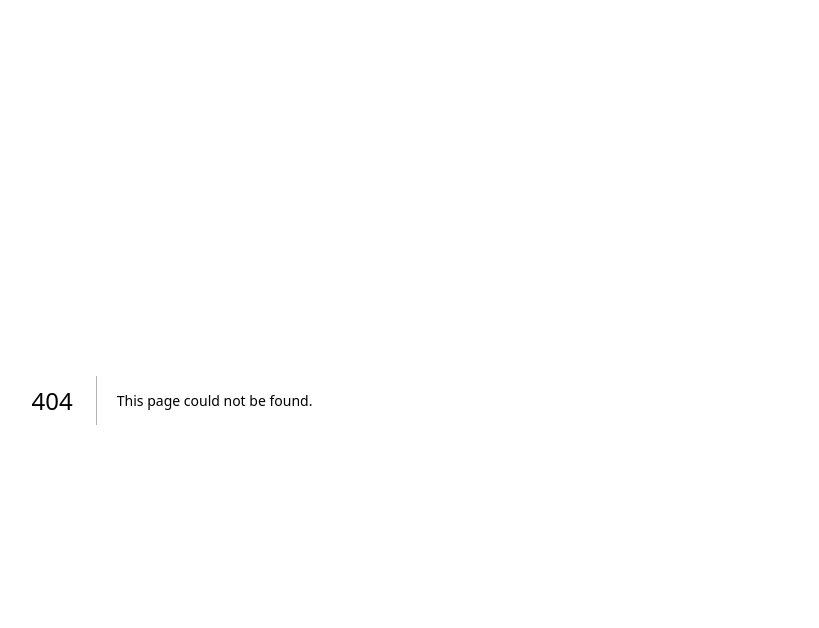
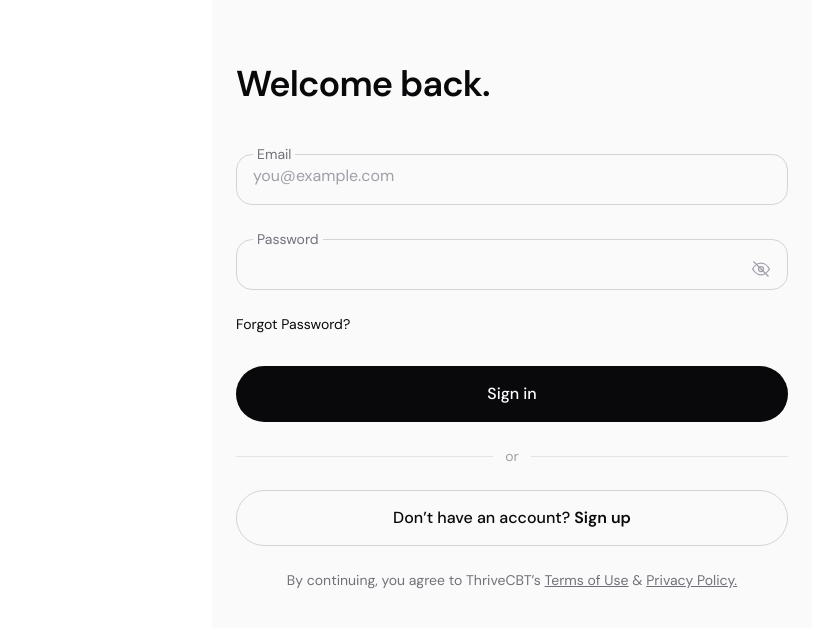
Before and after one commit to chidoziemfrancis/thriveCBT, a Next.js app in the folder pwa/: page /sign-in in a window 1280 px wide. Before the commit this address had no page. Shown: the top 628 px of the page, without its empty margins (128-947 px from the left). Built offline with nearby package versions, Linux system fonts and the light colour scheme.

Commit message:
feat: implement authentication and password reset pages

```diff
--- /dev/null
+++ b/pwa/app/forgot-password/page.tsx
@@ -0,0 +1,45 @@
+"use client";
+
+import Link from "next/link";
+
+export default function ForgotPasswordPage() {
+  return (
+    <div className="flex flex-1 flex-col bg-zinc-50 px-6 pt-16">
+      <h1 className="text-4xl font-semibold tracking-tight text-zinc-950">
+        Reset password.
+      </h1>
+      <p className="mt-3 text-sm text-zinc-500">
+        Enter your email and we&rsquo;ll send you a link to reset your password.
+      </p>
+
+      <form className="mt-10 flex flex-col gap-6">
+        <fieldset className="rounded-2xl border border-zinc-300 px-4 pb-4">
+          <legend className="px-1 text-sm text-zinc-500">
+            Email
+          </legend>
+          <input
+            type="email"
+            name="email"
+            autoComplete="email"
+            placeholder="you@example.com"
+            className="w-full bg-transparent text-base text-zinc-950 outline-none placeholder:text-zinc-400"
+          />
+        </fieldset>
+
+        <button
+          type="submit"
+          className="mt-2 flex h-14 w-full items-center justify-center rounded-full bg-zinc-950 text-base font-medium text-white"
+        >
+          Send reset link
+        </button>
+      </form>
+
+      <Link
+        href="/sign-in"
+        className="mt-6 text-center text-sm text-zinc-950 underline-offset-2 hover:underline"
+      >
+        Back to sign in
+      </Link>
+    </div>
+  );
+}
--- /dev/null
+++ b/pwa/app/sign-in/page.tsx
@@ -0,0 +1,109 @@
+"use client";
+
+import { useState } from "react";
+import Link from "next/link";
+
+export default function SignInPage() {
+  const [showPassword, setShowPassword] = useState(false);
+
+  return (
+    <div className="flex flex-1 flex-col bg-zinc-50 px-6 pt-16">
+      <h1 className="text-4xl font-semibold tracking-tight text-zinc-950">
+        Welcome back.
+      </h1>
+
+      <form className="mt-10 flex flex-col gap-6">
+        <fieldset className="rounded-2xl border border-zinc-300 px-4 pb-4">
+          <legend className="px-1 text-sm text-zinc-500">
+            Email
+          </legend>
+          <input
+            type="email"
+            name="email"
+            autoComplete="email"
+            placeholder="you@example.com"
+            className="w-full bg-transparent text-base text-zinc-950 outline-none placeholder:text-zinc-400"
+          />
+        </fieldset>
+
+        <fieldset className="relative rounded-2xl border border-zinc-300 px-4 pb-4">
+          <legend className="px-1 text-sm text-zinc-500">
+            Password
+          </legend>
+          <input
+            type={showPassword ? "text" : "password"}
+            name="password"
+            autoComplete="current-password"
+            className="w-full bg-transparent text-base text-zinc-950 outline-none"
+          />
+          <button
+            type="button"
+            onClick={() => setShowPassword((v) => !v)}
+            aria-label={showPassword ? "Hide password" : "Show password"}
+            className="absolute right-4 top-1/2 -translate-y-1/2 text-zinc-400"
+          >
+            {showPassword ? (
+              <svg width="20" height="20" viewBox="0 0 24 24" fill="none">
+                <path
+                  d="M2 12s3.5-7 10-7 10 7 10 7-3.5 7-10 7-10-7-10-7Z"
+                  stroke="currentColor"
+                  strokeWidth="1.5"
+                />
+                <circle cx="12" cy="12" r="3" stroke="currentColor" strokeWidth="1.5" />
+              </svg>
+            ) : (
+              <svg width="20" height="20" viewBox="0 0 24 24" fill="none">
+                <path
+                  d="M2 12s3.5-7 10-7 10 7 10 7-3.5 7-10 7-10-7-10-7Z"
+                  stroke="currentColor"
+                  strokeWidth="1.5"
+                />
+                <circle cx="12" cy="12" r="3" stroke="currentColor" strokeWidth="1.5" />
+                <path d="M3 3l18 18" stroke="currentColor" strokeWidth="1.5" />
+              </svg>
+            )}
+          </button>
+        </fieldset>
+
+        <Link
+          href="/forgot-password"
+          className="text-sm text-zinc-950 underline-offset-2 hover:underline"
+        >
+          Forgot Password?
+        </Link>
+
+        <button
+          type="submit"
+          className="mt-2 flex h-14 w-full items-center justify-center rounded-full bg-zinc-950 text-base font-medium text-white"
+        >
+          Sign in
+        </button>
+      </form>
+
+      <div className="my-6 flex items-center gap-3">
+        <div className="h-px flex-1 bg-zinc-200" />
+        <span className="text-sm text-zinc-400">or</span>
+        <div className="h-px flex-1 bg-zinc-200" />
+      </div>
+
+      <Link
+        href="/sign-up"
+        className="flex h-14 w-full items-center justify-center rounded-full border border-zinc-300 text-base font-medium text-zinc-950"
+      >
+        Don&rsquo;t have an account?{" "}
+        <span className="ml-1 font-semibold">Sign up</span>
+      </Link>
+
+      <p className="mt-6 text-center text-sm text-zinc-500">
+        By continuing, you agree to ThriveCBT&rsquo;s{" "}
+        <Link href="/terms" className="underline">
+          Terms of Use
+        </Link>{" "}
+        &amp;{" "}
+        <Link href="/privacy" className="underline">
+          Privacy Policy.
+        </Link>
+      </p>
+    </div>
+  );
+}
--- /dev/null
+++ b/pwa/app/sign-up/page.tsx
@@ -0,0 +1,102 @@
+"use client";
+
+import { useState } from "react";
+import Link from "next/link";
+
+export default function SignUpPage() {
+  const [showPassword, setShowPassword] = useState(false);
+
+  return (
+    <div className="flex flex-1 flex-col bg-zinc-50 px-6 pt-16">
+      <h1 className="text-4xl font-semibold tracking-tight text-zinc-950">
+        Create account.
+      </h1>
+
+      <form className="mt-10 flex flex-col gap-6">
+        <fieldset className="rounded-2xl border border-zinc-300 px-4 pb-4">
+          <legend className="px-1 text-sm text-zinc-500">
+            Email
+          </legend>
+          <input
+            type="email"
+            name="email"
+            autoComplete="email"
+            placeholder="you@example.com"
+            className="w-full bg-transparent text-base text-zinc-950 outline-none placeholder:text-zinc-400"
+          />
+        </fieldset>
+
+        <fieldset className="relative rounded-2xl border border-zinc-300 px-4 pb-4">
+          <legend className="px-1 text-sm text-zinc-500">
+            Password
+          </legend>
+          <input
+            type={showPassword ? "text" : "password"}
+            name="password"
+            autoComplete="new-password"
+            className="w-full bg-transparent text-base text-zinc-950 outline-none"
+          />
+          <button
+            type="button"
+            onClick={() => setShowPassword((v) => !v)}
+            aria-label={showPassword ? "Hide password" : "Show password"}
+            className="absolute right-4 top-1/2 -translate-y-1/2 text-zinc-400"
+          >
+            {showPassword ? (
+              <svg width="20" height="20" viewBox="0 0 24 24" fill="none">
+                <path
+                  d="M2 12s3.5-7 10-7 10 7 10 7-3.5 7-10 7-10-7-10-7Z"
+                  stroke="currentColor"
+                  strokeWidth="1.5"
+                />
+                <circle cx="12" cy="12" r="3" stroke="currentColor" strokeWidth="1.5" />
+              </svg>
+            ) : (
+              <svg width="20" height="20" viewBox="0 0 24 24" fill="none">
+                <path
+                  d="M2 12s3.5-7 10-7 10 7 10 7-3.5 7-10 7-10-7-10-7Z"
+                  stroke="currentColor"
+                  strokeWidth="1.5"
+                />
+                <circle cx="12" cy="12" r="3" stroke="currentColor" strokeWidth="1.5" />
+                <path d="M3 3l18 18" stroke="currentColor" strokeWidth="1.5" />
+              </svg>
+            )}
+          </button>
+        </fieldset>
+
+        <button
+          type="submit"
+          className="mt-2 flex h-14 w-full items-center justify-center rounded-full bg-zinc-950 text-base font-medium text-white"
+        >
+          Create account
+        </button>
+      </form>
+
+      <div className="my-6 flex items-center gap-3">
+        <div className="h-px flex-1 bg-zinc-200" />
+        <span className="text-sm text-zinc-400">or</span>
+        <div className="h-px flex-1 bg-zinc-200" />
+      </div>
+
+      <Link
+        href="/sign-in"
+        className="flex h-14 w-full items-center justify-center rounded-full border border-zinc-300 text-base font-medium text-zinc-950"
+      >
+        Already have an account?{" "}
+        <span className="ml-1 font-semibold">Sign in</span>
+      </Link>
+
+      <p className="mt-6 text-center text-sm text-zinc-500">
+        By continuing, you agree to ThriveCBT&rsquo;s{" "}
+        <Link href="/terms" className="underline">
+          Terms of Use
+        </Link>{" "}
+        &amp;{" "}
+        <Link href="/privacy" className="underline">
+          Privacy Policy.
+        </Link>
+      </p>
+    </div>
+  );
+}
```
